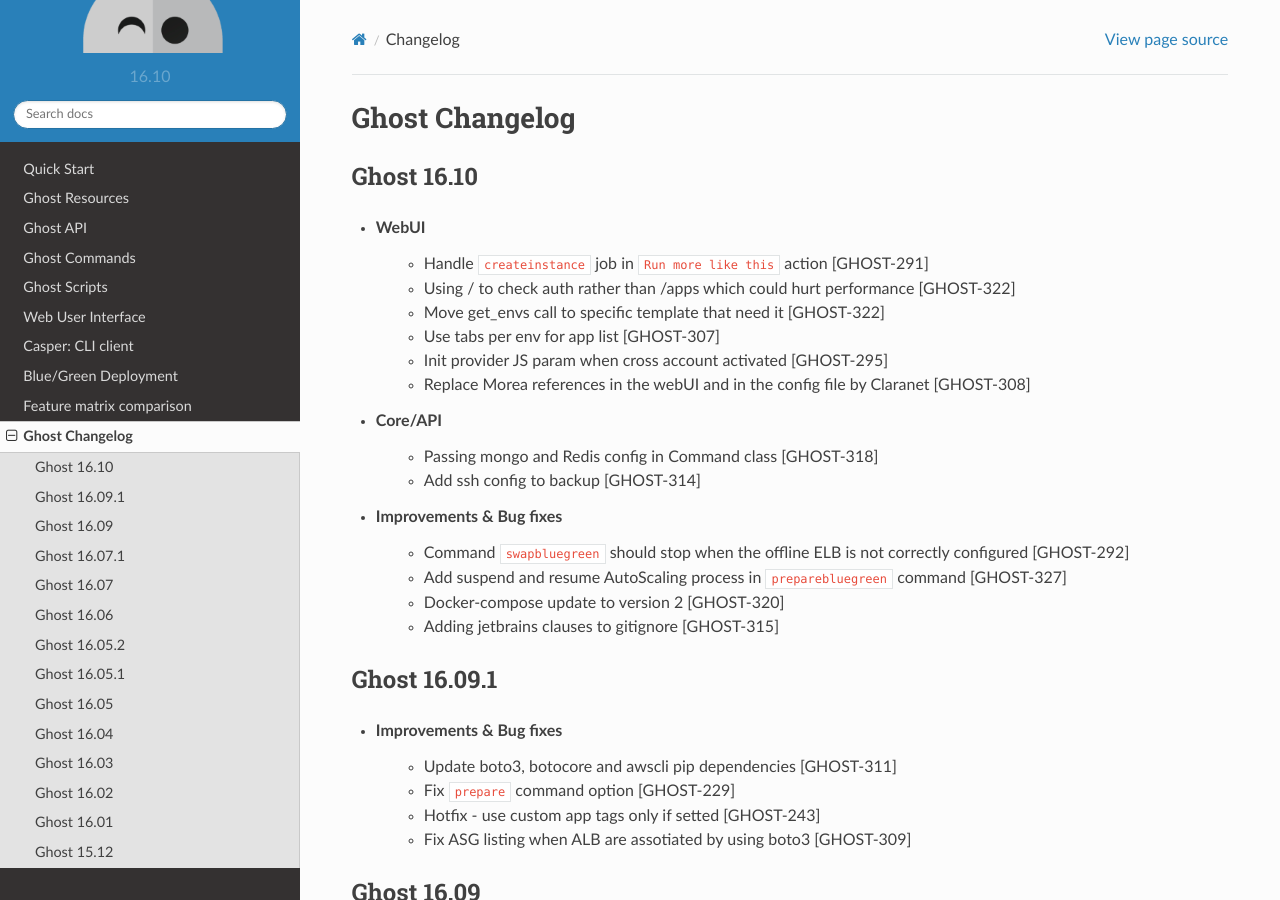
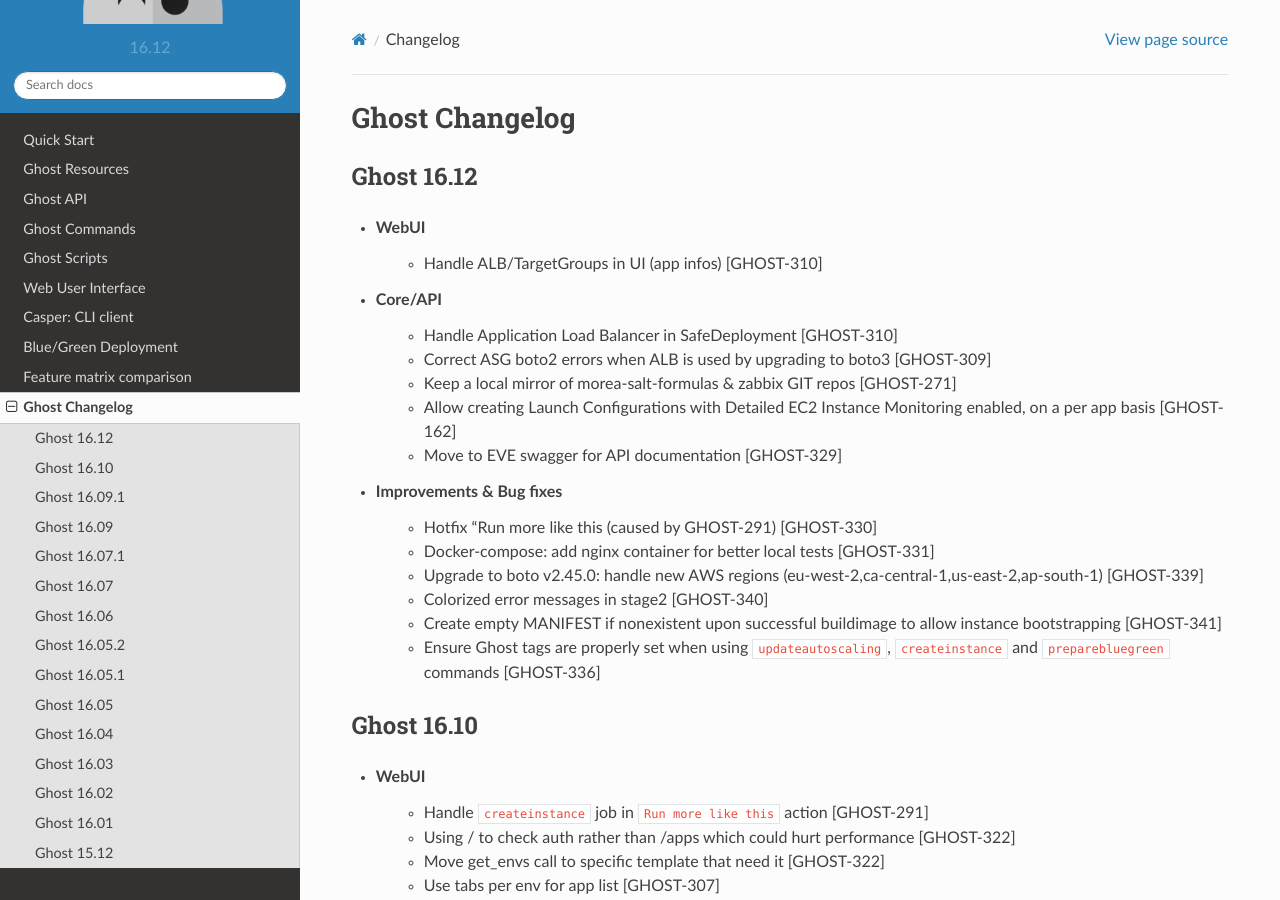
Before and after one commit to claranet/cloud-deploy-docs, a Sphinx documentation site: the page built from source/rst/changelog.rst, in a window 1280 px wide and 900 px high. Built offline with Sphinx 7.4.7 and the Read the Docs theme 2.0.0, drawn with Linux system fonts in a browser that asks for light colours.

Commit message:
Changelog 16.12

```diff
--- a/source/conf.py
+++ b/source/conf.py
@@ -59,9 +59,9 @@
 # built documents.
 #
 # The short X.Y version.
-version = '16.10'
+version = '16.12'
 # The full version, including alpha/beta/rc tags.
-release = '16.10'
+release = '16.12'
 
 # The language for content autogenerated by Sphinx. Refer to documentation
 # for a list of supported languages.
--- a/source/rst/changelog.rst
+++ b/source/rst/changelog.rst
@@ -7,6 +7,27 @@
 
 .. toctree::
     :maxdepth: 2
+
+Ghost 16.12
+-----------
+
+* WebUI
+    - Handle ALB/TargetGroups in UI (app infos) [GHOST-310]
+
+* Core/API
+    - Handle Application Load Balancer in SafeDeployment [GHOST-310]
+    - Correct ASG boto2 errors when ALB is used by upgrading to boto3 [GHOST-309]
+    - Keep a local mirror of morea-salt-formulas & zabbix GIT repos [GHOST-271]
+    - Allow creating Launch Configurations with Detailed EC2 Instance Monitoring enabled, on a per app basis [GHOST-162]
+    - Move to EVE swagger for API documentation [GHOST-329]
+
+* Improvements & Bug fixes
+    - Hotfix "Run more like this (caused by GHOST-291) [GHOST-330]
+    - Docker-compose: add nginx container for better local tests [GHOST-331]
+    - Upgrade to boto v2.45.0: handle new AWS regions (eu-west-2,ca-central-1,us-east-2,ap-south-1) [GHOST-339]
+    - Colorized error messages in stage2 [GHOST-340]
+    - Create empty MANIFEST if nonexistent upon successful buildimage to allow instance bootstrapping [GHOST-341]
+    - Ensure Ghost tags are properly set when using ``updateautoscaling``, ``createinstance`` and ``preparebluegreen`` commands [GHOST-336]
 
 Ghost 16.10
 -----------
```
